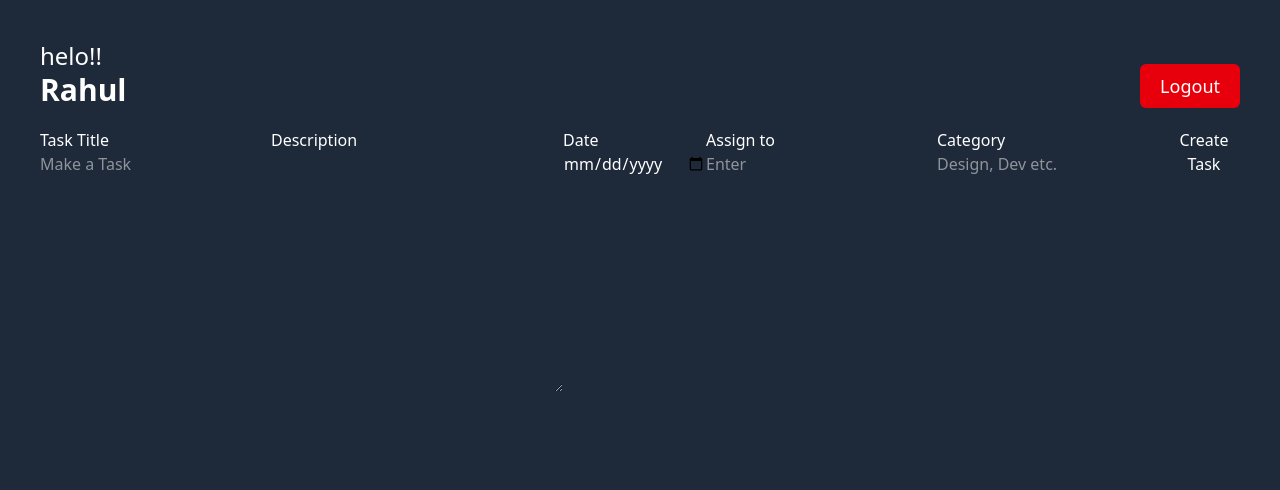
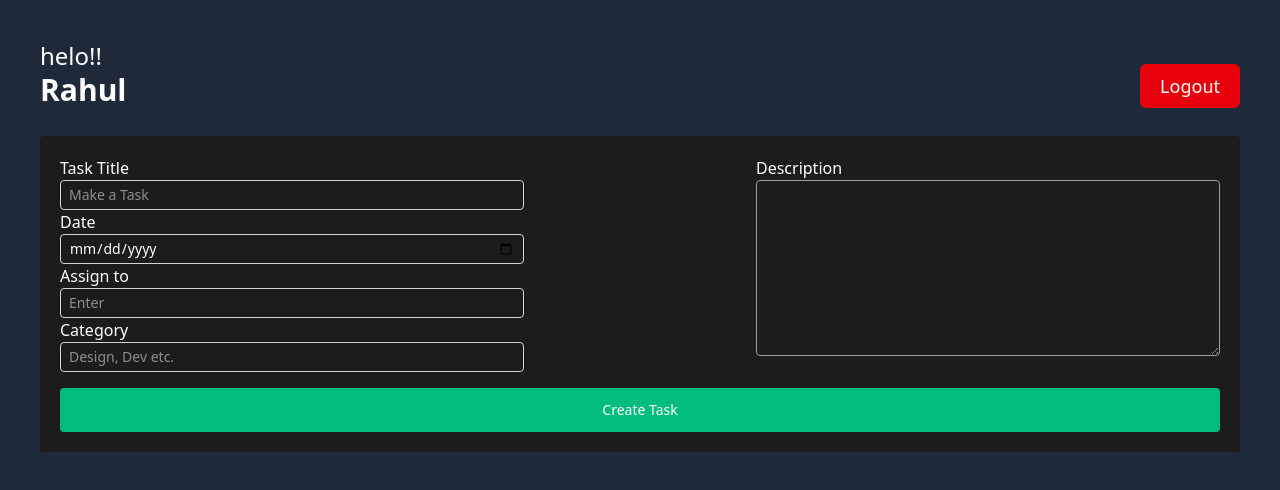
Before and after one commit to RahulHeer150/Project, a React (Vite) app: page / in a window 1280 px wide. Shown: the top 490 px of the page. Built offline with nearby package versions, Linux system fonts and the light colour scheme.

Commit message:
firm creation for tassk creation

```diff
--- a/src/components/Dashboard/AdminDashboard.jsx
+++ b/src/components/Dashboard/AdminDashboard.jsx
@@ -1,38 +1,14 @@
 import React from 'react'
 import Header from '../others/Header'
+import CreateTask from '../others/CreateTask'
 
 const AdminDashboard = () => {
   return (
     <div className='h-screen p-10 w-full'>
         <Header/>
+        <CreateTask/>
 
-       <div>
-        <form className='flex justify-between items-start mt-5' >
-            <div>
-                <h3>Task Title</h3>
-                <input type="text" placeholder='Make a Task' id="" />
-            </div>
-            <div>
-                <h3>Description</h3>
-                <textarea name="" id="" cols="30" rows="10"></textarea>
-            </div>
-            <div>
-                <h3>Date</h3>
-                <input type="date" name="" id="" />
-            </div>
-            <div>
-                <h3>Assign to</h3>
-                <input type="text" placeholder='Enter' id="" />
-            </div>
-            <div>
-                <h3>Category</h3>
-                <input type="text" placeholder='Design, Dev etc.' id="" />
-            </div>
 
-            <button>Create Task</button>
-
-        </form>
-       </div>
     </div>
   )
 }
--- /dev/null
+++ b/src/components/others/CreateTask.jsx
@@ -0,0 +1,42 @@
+import React from 'react'
+
+const CreateTask = () => {
+  return (
+    <div>
+         <div className='p-5 bg-[#1c1c1c] mt-7 rounded'>
+        <form className='flex flex-wrap w-full  justify-between items-start' >
+            <div className='w-1/2'>
+                 <div>
+                <h3 classname='text-sm text-gray-300 mb-0.5'>Task Title</h3>
+                <input type="text" placeholder='Make a Task' id="" className='text-sm py-1 px-2 w-4/5 rounded outline-none bg-transparent border-[1px] border-gray-300'/>
+                 </div>
+                  <div>
+                <h3 classname='text-sm text-gray-300 mb-0.5'>Date</h3>
+                <input type="date" name="" id="" className='text-sm py-1 px-2 w-4/5 rounded outline-none bg-transparent border-[1px] border-gray-300' />
+            </div>
+            <div>
+                <h3 classname='text-sm text-gray-300 mb-0.5'>Assign to</h3>
+                <input type="text" placeholder='Enter' id="" className='text-sm py-1 px-2 w-4/5 rounded outline-none bg-transparent border-[1px] border-gray-300'/>
+            </div>
+            <div>
+                <h3 classname='text-sm text-gray-300 mb-0.5'>Category</h3>
+                <input type="text" placeholder='Design, Dev etc.' id="" className='text-sm py-1 px-2 w-4/5 rounded outline-none bg-transparent border-[1px] border-gray-300' />
+            </div>
+
+            </div>
+
+            <div className='w-2/5 flex flex-col items-start'>
+                <h3 classname='text-sm text-gray-300 mb-0.5'>Description</h3>
+                <textarea name="" id="" cols="30" rows="10" className='w-full h-44 py-2 px-4 text-sm  rounded outline-none bg-transparent border-[1px] border-gray-400'></textarea>
+            </div>
+
+
+            <button className='bg-emerald-500 py-3 hover:bg-emerald-600 px-5 rounded text-sm mt-4 w-full'>Create Task</button>
+
+        </form>
+       </div>
+    </div>
+  )
+}
+
+export default CreateTask
```
